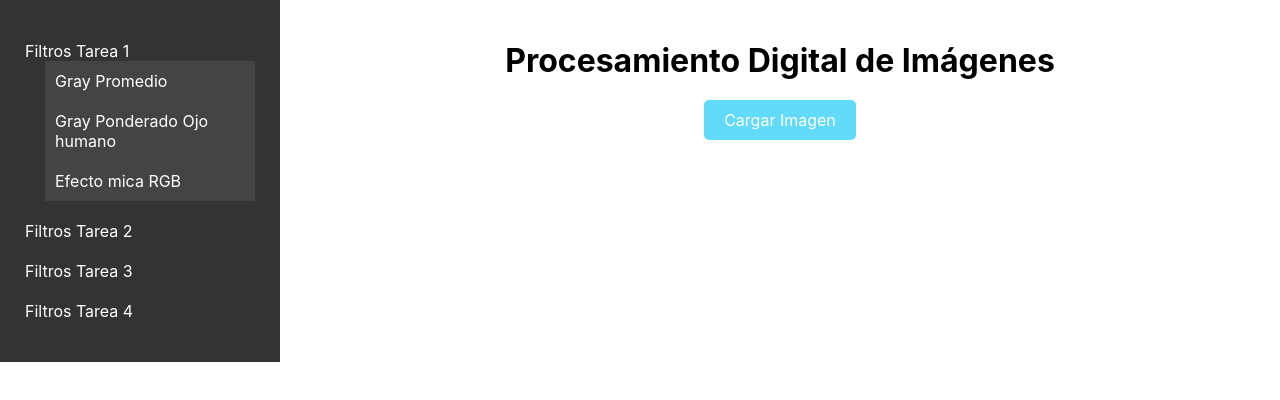
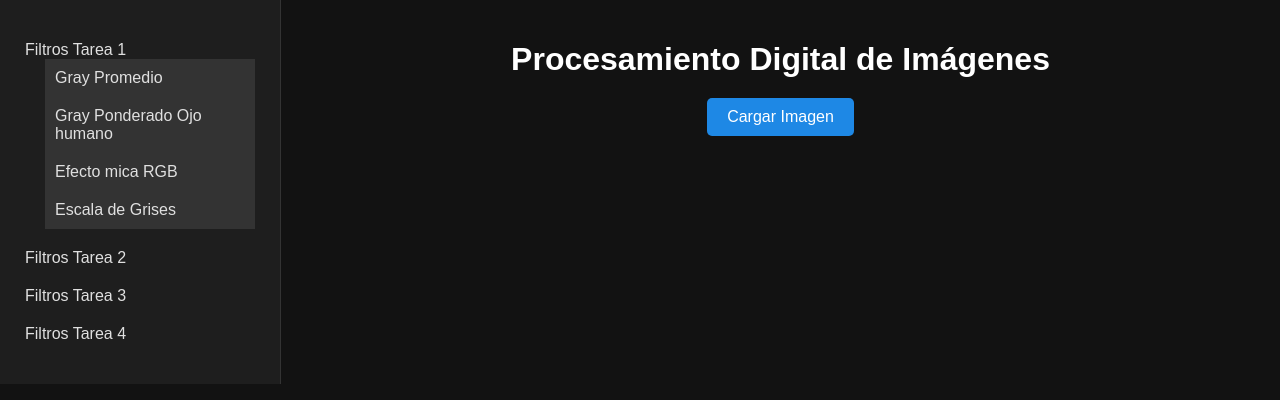
Before and after one commit to JAntonioBarrientos/Digital-Image-Processing-Project, a React (Create React App) app in the folder frontend/: page / in a window 1280 px wide. Both pictures are taken after a click on the item "Filtros Tarea 1". Shown: the top 400 px of the page. Built offline with nearby package versions, Linux system fonts and the light colour scheme.

Commit message:
Ya tenemos una interfaz rudimentariaa

```diff
--- a/frontend/src/App.css
+++ b/frontend/src/App.css
@@ -1,13 +1,22 @@
-/* Estilos generales de la app (sidebar y main content) */
+/* Fondo general oscuro */
+body {
+  background-color: #121212; /* Fondo principal */
+  color: #E0E0E0; /* Color de texto claro */
+  font-family: 'Arial', sans-serif;
+  margin: 0;
+  padding: 0;
+}
+
+/* Estructura general de la aplicación (flexbox para sidebar y contenido principal) */
 .app {
   display: flex;
 }
 
-/* Sidebar (sin cambios) */
+/* Sidebar oscuro */
 .sidebar {
   width: 250px;
-  background-color: #333;
-  color: white;
+  background-color: #1e1e1e; /* Fondo oscuro para el sidebar */
+  color: #E0E0E0; /* Texto claro */
   padding: 15px;
 }
 
@@ -22,12 +31,13 @@
 }
 
 .sidebar li:hover {
-  background-color: #444;
+  background-color: #333; /* Efecto hover en sidebar */
 }
 
+/* Submenús del sidebar */
 .sub-menu {
   margin-left: 20px;
-  background-color: #444;
+  background-color: #333; /* Fondo más claro para los submenús */
 }
 
 /* Contenido principal */
@@ -35,15 +45,18 @@
   flex: 1;
   padding: 20px;
   text-align: center;
+  background-color: #121212; /* Fondo oscuro para el contenido principal */
+  border-left: 1px solid #333; /* Separador entre sidebar y contenido */
 }
 
-/* Estilos para el título */
+/* Título principal en modo oscuro */
 h1 {
   font-size: 2rem;
   margin-bottom: 20px;
+  color: #FFFFFF; /* Texto blanco */
 }
 
-/* Estilos para la sección de carga de imagen */
+/* Sección de carga de imagen */
 .upload-section {
   margin: 20px 0;
 }
@@ -53,25 +66,44 @@ h1 {
   display: inline-block;
   padding: 10px 20px;
   cursor: pointer;
-  background-color: #61dafb;
+  background-color: #1E88E5; /* Azul vibrante para el botón */
   color: white;
   border-radius: 5px;
   font-size: 1rem;
+  border: none;
 }
 
 .custom-file-upload:hover {
-  background-color: #21a1f1;
+  background-color: #1565C0; /* Azul más oscuro en hover */
 }
 
-/* Vista previa de imagen seleccionada */
+/* Botón de aplicar filtro de escala de grises */
+button {
+  padding: 10px 20px;
+  margin-top: 20px;
+  background-color: #1E88E5; /* Azul vibrante */
+  color: white;
+  border: none;
+  border-radius: 5px;
+  cursor: pointer;
+  font-size: 1rem;
+}
+
+button:hover {
+  background-color: #1565C0; /* Azul más oscuro en hover */
+}
+
+/* Vista previa de la imagen seleccionada/procesada */
 .image-preview img {
   max-width: 100%;
   max-height: 400px;
   margin-top: 20px;
-  border: 2px solid #ccc;
+  border: 2px solid #444; /* Borde gris oscuro */
   border-radius: 10px;
 }
 
+/* Sección de vista previa */
 .image-preview h3 {
+  color: #E0E0E0; /* Texto claro */
   margin-bottom: 10px;
 }
--- a/frontend/src/App.tsx
+++ b/frontend/src/App.tsx
@@ -8,6 +8,7 @@ import FiltrosTarea4 from './components/FiltrosTarea4';
 const App: React.FC = () => {
   const [expandedCategory, setExpandedCategory] = useState<string | null>(null);
   const [selectedImage, setSelectedImage] = useState<File | null>(null);
+  const [imagePreview, setImagePreview] = useState<string | null>(null); // Nuevo estado para vista previa
 
   // Función para manejar la expansión y contracción de categorías
   const toggleCategory = (category: string) => {
@@ -17,7 +18,33 @@ const App: React.FC = () => {
   // Función para manejar la subida de imágenes
   const handleImageUpload = (event: React.ChangeEvent<HTMLInputElement>) => {
     if (event.target.files && event.target.files[0]) {
-      setSelectedImage(event.target.files[0]);
+      const file = event.target.files[0];
+      setSelectedImage(file);
+      setImagePreview(URL.createObjectURL(file)); // Muestra la imagen seleccionada
+    }
+  };
+
+  // Función para enviar la imagen al backend y aplicar el filtro de escala de grises
+  const applyGrayscaleFilter = async () => {
+    if (!selectedImage) {
+      alert('Por favor, selecciona una imagen primero.');
+      return;
+    }
+
+    const formData = new FormData();
+    formData.append('image', selectedImage);
+
+    try {
+      const response = await fetch('http://localhost:5000/apply-grayscale', {
+        method: 'POST',
+        body: formData,
+      });
+
+      const data = await response.blob(); // Recibe la imagen procesada como blob
+      const imageUrl = URL.createObjectURL(data);
+      setImagePreview(imageUrl); // Muestra la imagen procesada
+    } catch (error) {
+      console.error('Error al aplicar el filtro:', error);
     }
   };
 
@@ -54,14 +81,17 @@ const App: React.FC = () => {
             type="file"
             accept="image/*"
             onChange={handleImageUpload}
-            style={{ display: 'none' }} // Ocultamos el input real y usamos un botón personalizado
+            style={{ display: 'none' }}
           />
         </div>
+        {imagePreview && (
+          <div className="image-preview">
+            <h3>Vista previa:</h3>
+            <img src={imagePreview} alt="Preview" />
+          </div>
+        )}
         {selectedImage && (
-          <div className="image-preview">
-            <h3>Imagen seleccionada:</h3>
-            <img src={URL.createObjectURL(selectedImage)} alt="Selected" />
-          </div>
+          <button onClick={applyGrayscaleFilter}>Aplicar Filtro de Escala de Grises</button>
         )}
       </main>
     </div>
--- a/frontend/src/components/FiltrosTarea1.tsx
+++ b/frontend/src/components/FiltrosTarea1.tsx
@@ -14,6 +14,7 @@ const FiltrosTarea1: React.FC<FiltrosTarea1Props> = ({ expanded, toggleCategory
           <li>Gray Promedio</li>
           <li>Gray Ponderado Ojo humano</li>
           <li>Efecto mica RGB</li>
+          <li>Escala de Grises</li> {/* Este filtro ahora está disponible */}
         </ul>
       )}
     </li>
```
